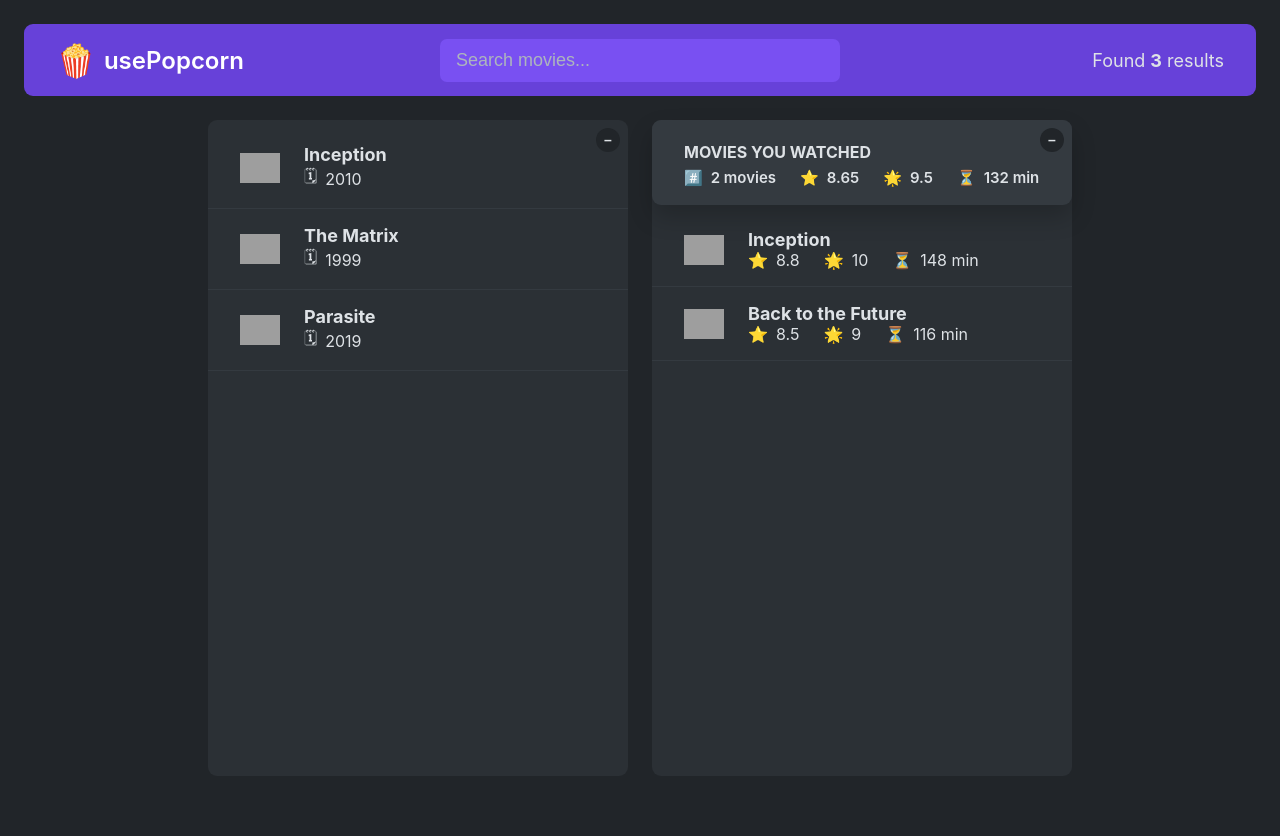
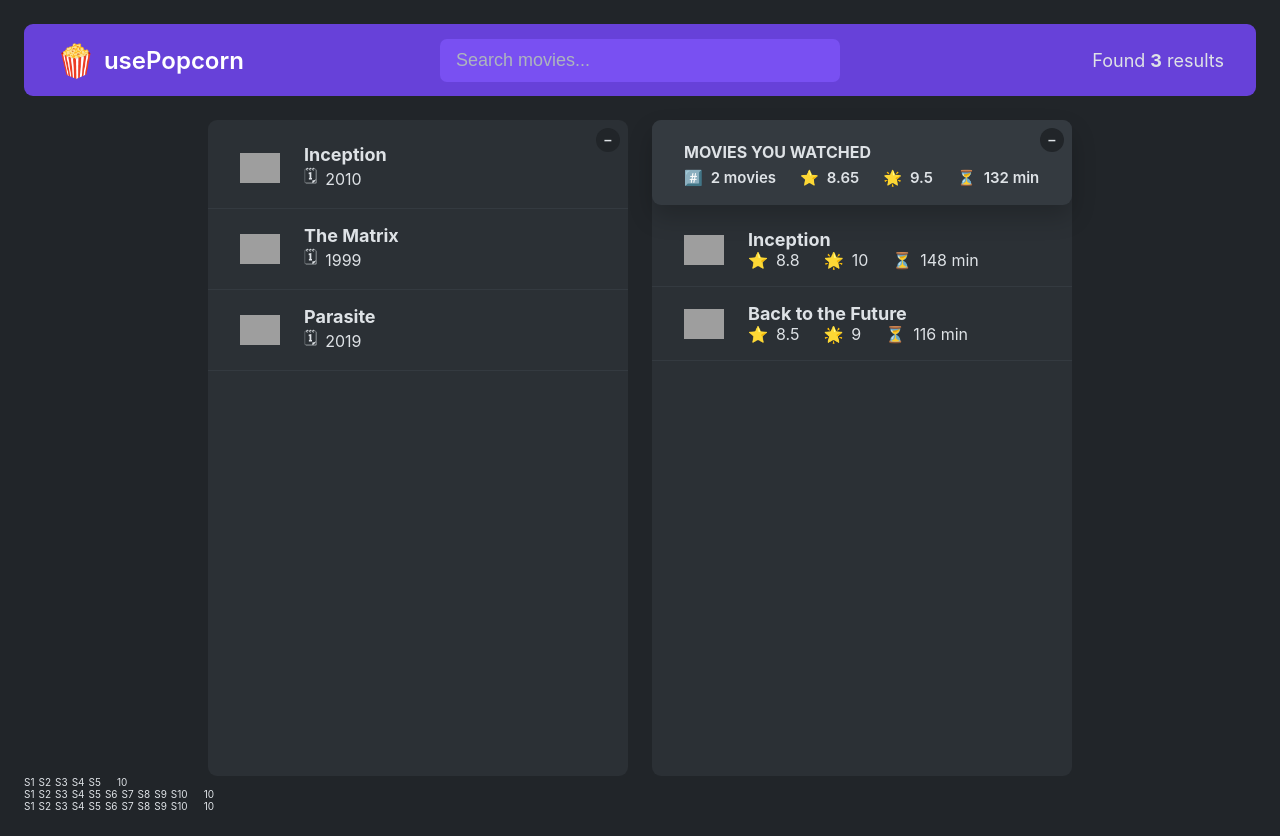
Before and after one commit to romanzollo/usePopcorn, a React (Create React App) app: page / in a window 1280 px wide. Before the commit the page ends 800 px from the top, so only its background shows below. Built offline with nearby package versions, Linux system fonts and the light colour scheme; grey boxes are pictures that could not be loaded.

Commit message:
create a reusable starRating component

```diff
--- a/src/components/App.jsx
+++ b/src/components/App.jsx
@@ -8,6 +8,8 @@ import MoviesBox from './MoviesBox';
 import MovieList from './MovieList';
 import WatchedSummary from './WatchedSummary';
 import WatchedMovieList from './WatchedMovieList';
+
+import StarRating from '../utils/StarRating';
 
 import { tempWatchedData } from '../data/tempWatchedData';
 import { tempMovieData } from '../data/tempMovieData';
@@ -31,6 +33,9 @@ export default function App() {
                     <WatchedMovieList watched={watched} />
                 </MoviesBox>
             </Main>
+            <StarRating maxRating={5} />
+            <StarRating maxRating={10} />
+            <StarRating />
         </>
     );
 }
--- /dev/null
+++ b/src/utils/StarRating.js
@@ -0,0 +1,28 @@
+const containerStyle = {
+    display: 'flex',
+    alignItems: 'center',
+    gap: '16px',
+};
+
+const starContainerStyle = {
+    display: 'flex',
+    gap: '4px',
+};
+
+const textStyle = {
+    margin: '0',
+    lineHeight: '1',
+};
+
+export default function StarRating({ maxRating = 10 }) {
+    return (
+        <div style={containerStyle}>
+            <div style={starContainerStyle}>
+                {Array.from({ length: maxRating }, (_, i) => i + 1).map((i) => (
+                    <span key={i}>S{i}</span>
+                ))}
+            </div>
+            <div style={textStyle}>10</div>
+        </div>
+    );
+}
```
